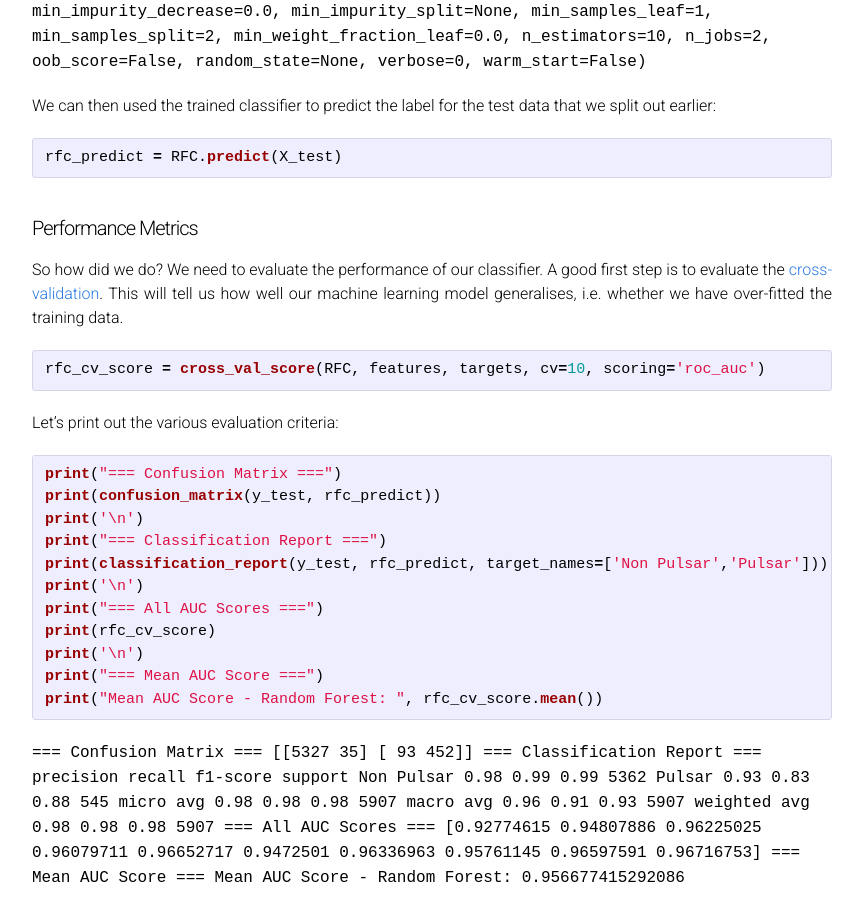
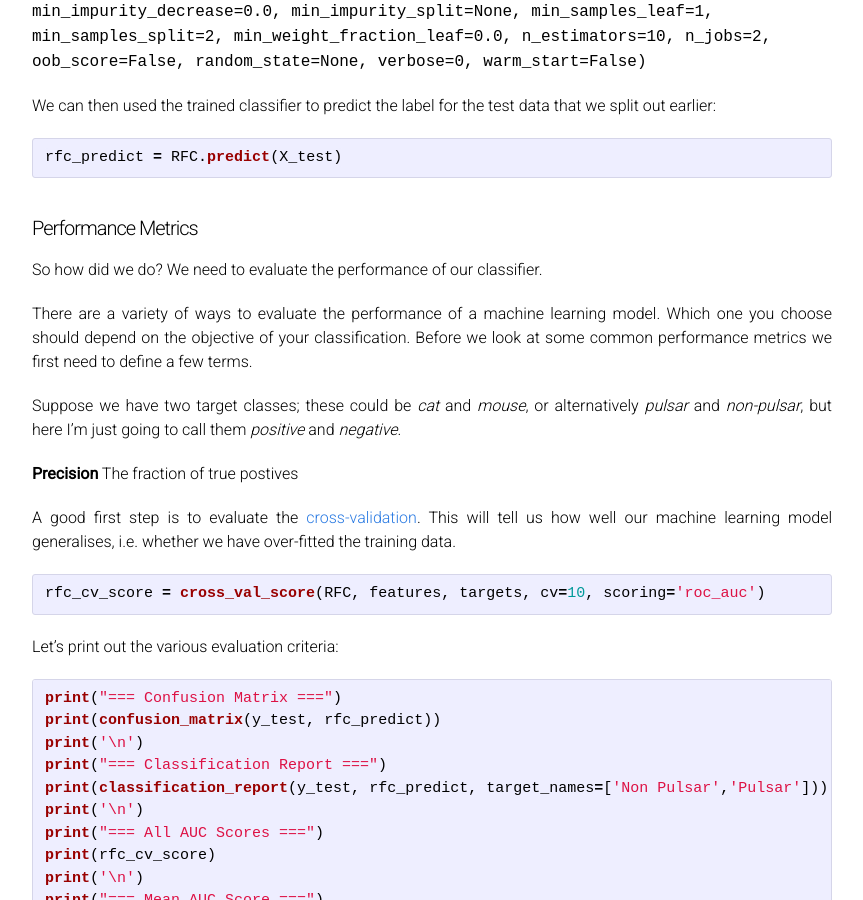
Before and after one commit to as595/csc-2019, a Jekyll site: the page built from classification.md, in a window 1280 px wide and 900 px high, scrolled down 8321 px. Shown: the whole window, without its empty margins (208-1071 px from the left). Built offline with Jekyll 4.4.1, drawn with Linux system fonts in a browser that asks for light colours.

Commit message:
Update classification.md

````diff
--- a/classification.md
+++ b/classification.md
@@ -243,6 +243,15 @@ rfc_predict = RFC.predict(X_test)
 <h4>Performance Metrics</h4>
 
 So how did we do? We need to evaluate the performance of our classifier.
+
+There are a variety of ways to evaluate the performance of a machine learning model. Which one you choose should depend on the objective of your classification. Before we look at some common performance metrics we first need to define a few terms.
+
+Suppose we have two target classes; these could be *cat* and *mouse*, or alternatively *pulsar* and *non-pulsar*, but here I'm just going to call them *positive* and *negative*.
+
+
+
+**Precision** The fraction of true postives
+
 A good first step is to evaluate the <a href="https://www.openml.org/a/estimation-procedures/1" target="_blank" rel="noopener noreferrer">cross-validation</a>. This will tell us how well our machine learning model generalises, i.e. whether we have over-fitted the training data.
 
 ```python
````
